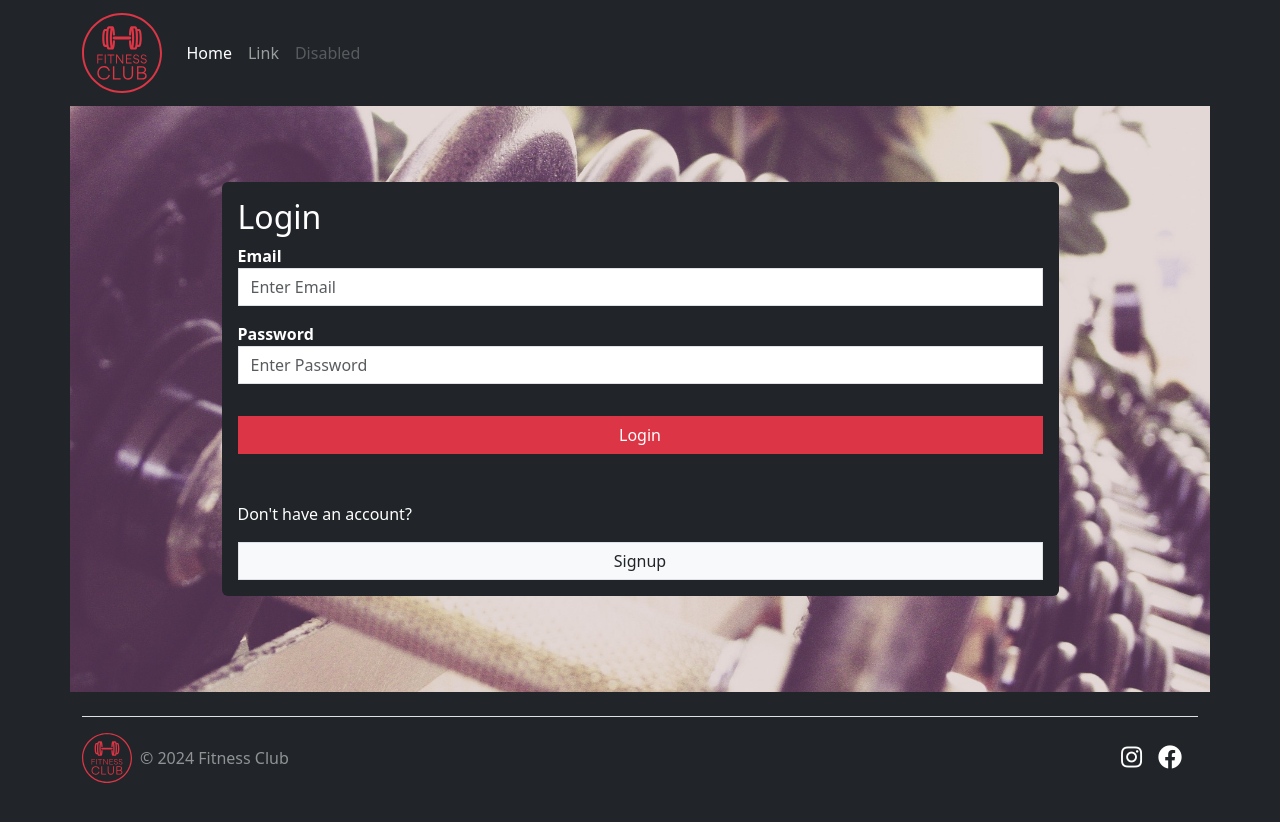
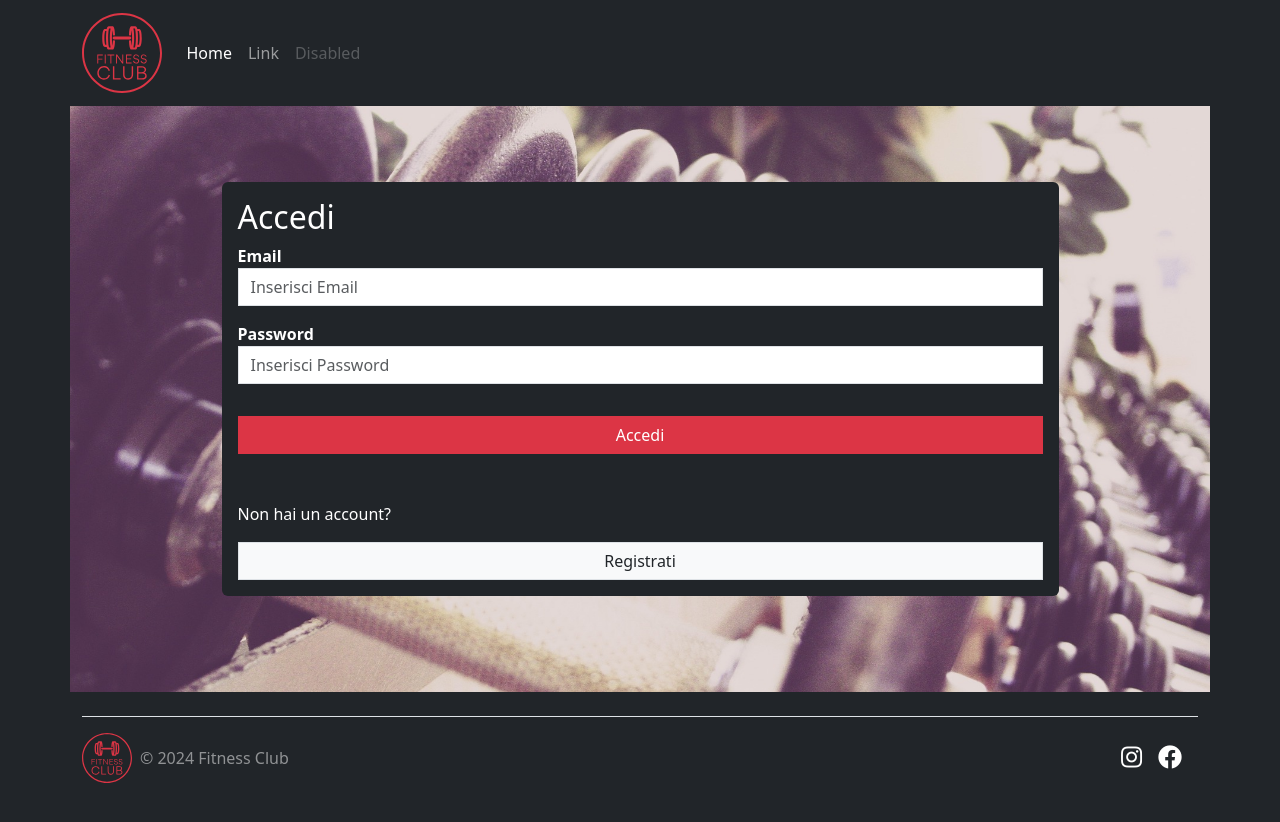
Before and after one commit to Andrea-vicari/Fitness-Center, a React (Vite) app in the folder frontend/: page /login in a window 1280 px wide. Built offline with nearby package versions, Linux system fonts and the light colour scheme.

Commit message:
Ok ongoing front end

```diff
--- a/frontend/src/App.jsx
+++ b/frontend/src/App.jsx
@@ -23,10 +23,11 @@ function App() {
         <Navbar />
 
           <Routes>
+              <Route path="/" element={user ?<DashUser />: <Navigate to="/login"/>} />
               <Route path="/dashboarduser" element={<DashUser />} />
               <Route path="/allenamento" element={<SchedaTraining />} />
               <Route path="/signup" element={<Signup />} />
-              <Route path='/login' element={<Login />}></Route>
+              <Route path='/login' element={!user ? <Login/> : <Navigate to="/"/>}></Route>
           </Routes>
 
         <Footer />
--- a/frontend/src/Components/Login.jsx
+++ b/frontend/src/Components/Login.jsx
@@ -19,7 +19,7 @@ function Login() {
         <div className="d-flex justify-content-center align-items-center py-5">
 
             <div className="bg-dark p-3 rounded w-75 text-white">
-              <h2>Login</h2>
+              <h2>Accedi</h2>
               <form onSubmit={handleSubmit}>
                 <div className="mb-3">
                   <label htmlFor="email">
@@ -27,7 +27,7 @@ function Login() {
                   </label>
                   <input
                     type="email"
-                    placeholder="Enter Email"
+                    placeholder="Inserisci Email"
                     autoComplete="off"
                     name="email"
                     className="form-control rounded-0"
@@ -41,7 +41,7 @@ function Login() {
                   </label>
                   <input
                     type="password"
-                    placeholder="Enter Password"
+                    placeholder="Inserisci Password"
                     name="password"
                     className="form-control rounded-0"
                     onChange={(e) => setPassword(e.target.value)}
@@ -49,13 +49,13 @@ function Login() {
                   />
                 </div>
                 <button type="submit" className="btn btn-danger w-100 rounded-0 mt-3" disabled={isLoading}>
-                  Login
+                  Accedi
                 </button>
                 {error && <div className="error text-danger fs-4 mt-3">{error}</div>}
                 </form>
-                <p className="mt-5">Don't have an account?</p>
+                <p className="mt-5">Non hai un account?</p>
                 <Link to="/signup" className="btn btn-default border w-100 bg-light rounded-0 text-decoration-none">
-                  Signup
+                  Registrati
                 </Link>
 
             </div>
--- a/frontend/src/Components/Signup.jsx
+++ b/frontend/src/Components/Signup.jsx
@@ -20,7 +20,7 @@ function Signup() {
     <div className="container py-5 bg-fitness">
       <div className="d-flex justify-content-center align-items-center py-5">
         <div className="bg-dark p-3 rounded w-75 text-white">
-          <h2 className="text-white">Register</h2>
+          <h2 className="text-white">Registrati</h2>
           <form onSubmit={handleSubmit}>
             <div className="mb-3">
               <label htmlFor="email">
@@ -28,7 +28,7 @@ function Signup() {
               </label>
               <input
                 type="email"
-                placeholder="Enter Email"
+                placeholder="Inserisci Email"
                 autoComplete="off"
                 name="email"
                 className="form-control rounded-0"
@@ -42,7 +42,7 @@ function Signup() {
               </label>
               <input
                 type="password"
-                placeholder="Enter Password"
+                placeholder="Inserisci Password"
                 name="password"
                 className="form-control rounded-0"
                 onChange={(e) => setPassword(e.target.value)}
@@ -50,13 +50,13 @@ function Signup() {
               />
             </div>
             <button type="submit" className="btn btn-danger w-100 rounded-0 mt-3" disabled={isLoading}>
-              Sign Up
+              Registrati
             </button>
             {error && <div className="error text-danger fs-4 mt-3">{error}</div>}
             </form>
-            <p className="mt-5">Already Have an Account?</p>
+            <p className="mt-5">Hai già un account?</p>
             <Link to="/login" className="btn btn-default border w-100 bg-light rounded-0 text-decoration-none">
-              Login
+              Accedi
             </Link>
 
         </div>
```
Also changed, not shown: 1 other file (tests, documents, lock files or other folders).
